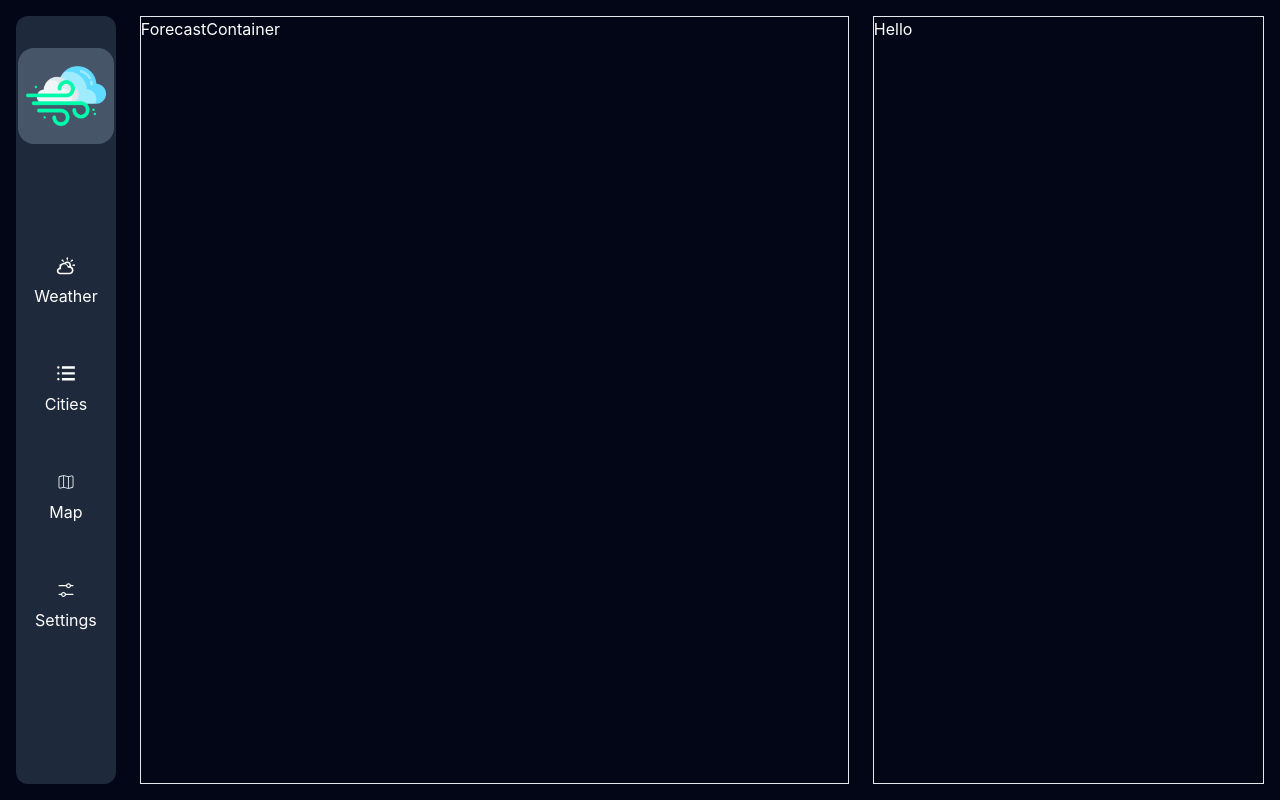
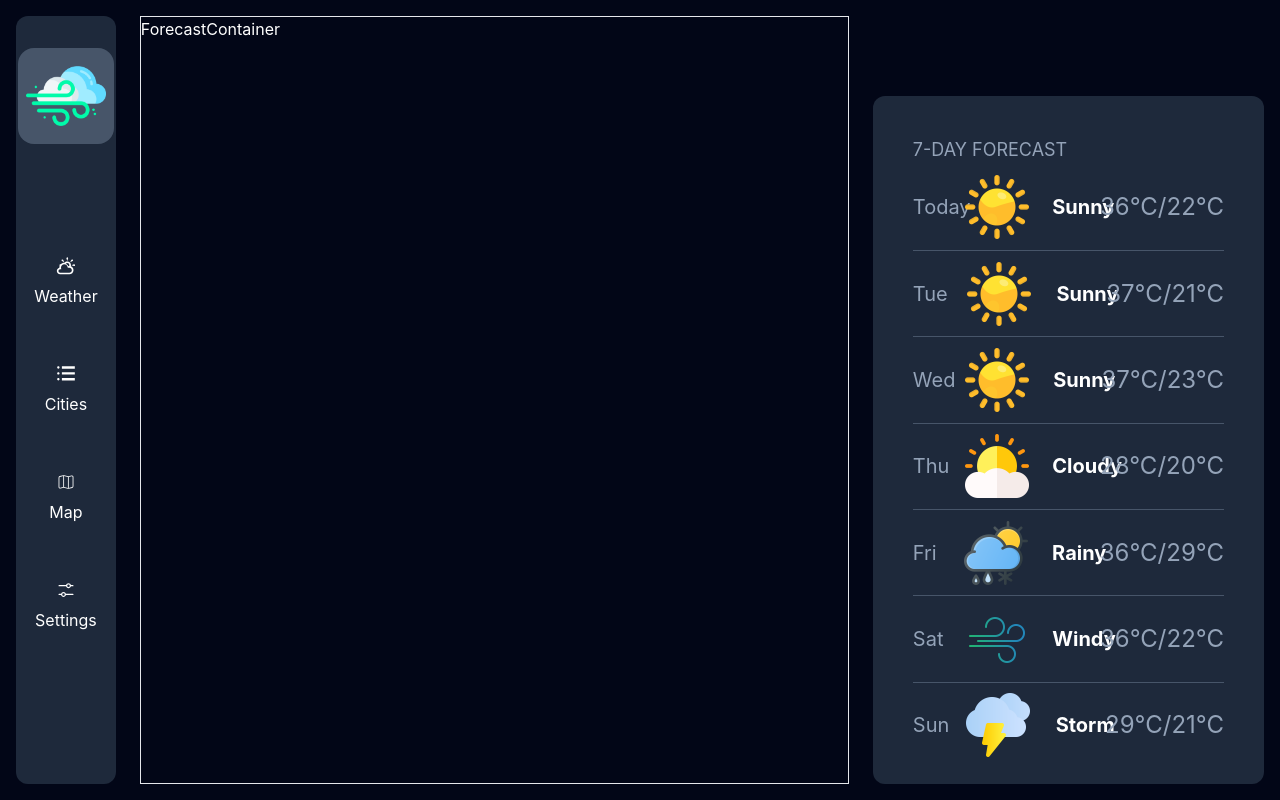
Before and after one commit to OyedunOye/project2-weather-app, a React (Create React App) app: page / in a window 1280 px wide. Built offline with nearby package versions, Linux system fonts and the light colour scheme.

Commit message:
feat: added a new FutureForecasts component, and integrated it into the app as the advanced weather forecast section UI

```diff
--- a/src/App.js
+++ b/src/App.js
@@ -1,5 +1,4 @@
-import ForecastContainer from "./components/ForecastContainer";
-import Sidebar from "./components/Sidebar";
+import { ForecastContainer, FutureForecasts, Sidebar } from "./components";
 
 function App() {
   return (
@@ -11,7 +10,9 @@ function App() {
         <div className="w-[58%] border">
           <ForecastContainer />
         </div>
-        <div className="w-[32%] border">Hello</div>
+        <div className="w-[32%] rounded-xl bg-slate-800 mt-20">
+          <FutureForecasts />
+        </div>
       </div>
     </main>
   );
--- /dev/null
+++ b/src/components/FutureForecasts.jsx
@@ -0,0 +1,67 @@
+import { cloudysun, sun, rainycloud, wind, storm } from '../assets'
+
+const upcomingForecasts = [
+    {
+        day: "Today",
+        image: sun,
+        weather: "Sunny",
+        temperature: "36°C/22°C"
+    },
+    {
+        day: "Tue",
+        image: sun,
+        weather: "Sunny",
+        temperature: "37°C/21°C"
+    },
+    {
+        day: "Wed",
+        image: sun,
+        weather: "Sunny",
+        temperature: "37°C/23°C"
+    },
+    {
+        day: "Thu",
+        image: cloudysun,
+        weather: "Cloudy",
+        temperature: "28°C/20°C"
+    },
+    {
+        day: "Fri",
+        image: rainycloud,
+        weather: "Rainy",
+        temperature: "36°C/29°C"
+    },
+    {
+        day: "Sat",
+        image: wind,
+        weather: "Windy",
+        temperature: "36°C/22°C"
+    },
+    {
+        day: "Sun",
+        image: storm,
+        weather: "Storm",
+        temperature: "29°C/21°C"
+    }
+]
+
+
+const FutureForecasts = () => {
+  return (
+    <div className="flex flex-col h-full rounded-2xl p-4">
+        <h3 className="flex text-lg text-slate-400 px-6 pt-6">7-DAY FORECAST</h3>
+        <div className="flex flex-col h-full  px-6 divide-y divide-slate-600">
+            {upcomingForecasts.map((forecast, index) => (
+                <div key={index} className="h-[20%] flex items-center justify-between hover:cursor-pointer hover:bg-slate-500">
+                    <p className="text-[20px] w-7 text-slate-400">{forecast.day}</p>
+                    <img className="w-18 h-16" src={forecast.image} alt={forecast.weather} />
+                    <p className="text-[20px] w-6 font-bold">{forecast.weather}</p>
+                    <p className="text-[24px]  text-slate-400">{forecast.temperature}</p>
+                </div>
+            ))}
+      </div>
+    </div>
+  )
+}
+
+export default FutureForecasts
--- /dev/null
+++ b/src/components/index.js
@@ -0,0 +1,9 @@
+import Sidebar from "./Sidebar";
+import ForecastContainer from "./ForecastContainer";
+import FutureForecasts from "./FutureForecasts";
+
+export {
+    Sidebar,
+    ForecastContainer,
+    FutureForecasts
+}
```
Also changed, not shown: 1 other file (tests, documents, lock files or other folders).
